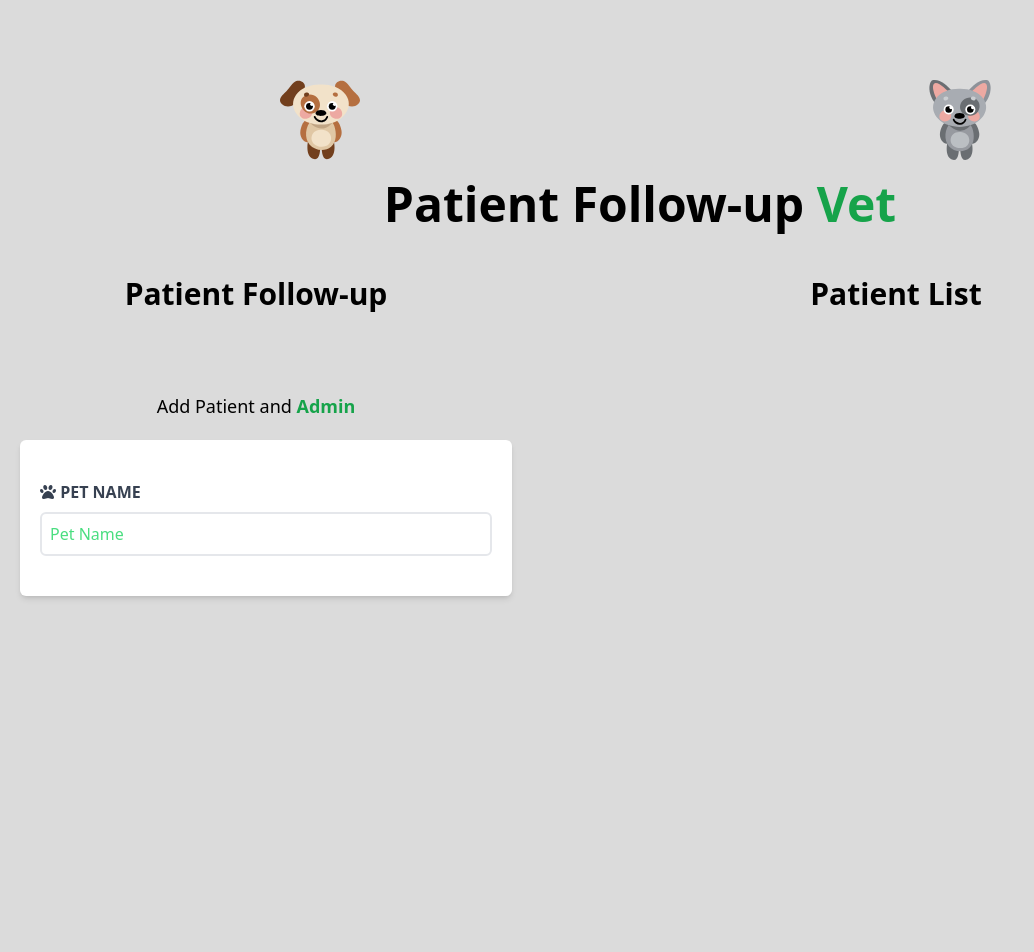
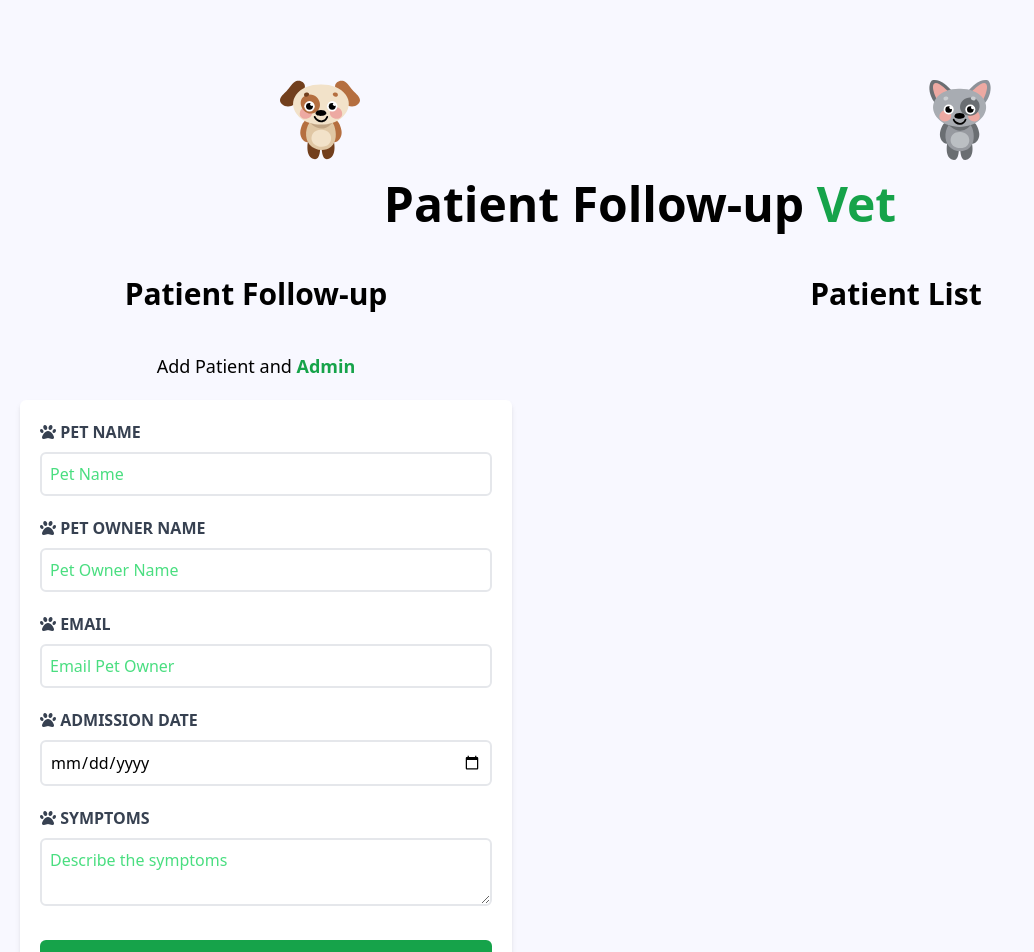
Before and after one commit to ClondonoM/react-tailwind-vet-app, a React (Create React App) app: page / in a window 1280 px wide. Shown: the top 952 px of the page, without its empty margins (0-1034 px from the left). Before the commit the page ends 800 px from the top, so only its background shows below. Built offline with nearby package versions, Linux system fonts and the light colour scheme.

Commit message:
form structure finished

```diff
--- a/src/App.css
+++ b/src/App.css
@@ -1,3 +1,3 @@
 body {
-  background-color: #dbdbdb;
+  background-color: GhostWhite;
 }
--- a/src/components/Form.js
+++ b/src/components/Form.js
@@ -2,11 +2,11 @@ const Form = () => {
   return (
     <div className='md:w-1/2 lg:w-2/5'>
       <h2 className='font-black text-3xl text-center '>Patient Follow-up</h2>
-      <p className='text-lg mt-20 text-center mb-5'>
+      <p className='text-lg mt-10 text-center mb-5'>
         Add Patient and <span className='text-green-600 font-bold '>Admin</span>
       </p>
-      <form className='bg-white shadow-md rounded-md py-10 px-5 ml-5'>
-        <div className=''>
+      <form className='bg-white shadow-md rounded-md py-5 px-5 ml-5 mb-10'>
+        <div className='mb-5'>
           <label
             htmlFor='pet'
             className='block text-gray-700 uppercase font-bold'
@@ -20,6 +20,65 @@ const Form = () => {
             className='border-2 w-full p-2 mt-2 placeholder-green-400 rounded-md'
           />
         </div>
+        <div className='mb-5'>
+          <label
+            htmlFor='petOwner'
+            className='block text-gray-700 uppercase font-bold'
+          >
+            <i class='fa-solid fa-paw'> </i> Pet Owner Name{' '}
+          </label>
+          <input
+            type='text'
+            id='petOwner'
+            placeholder='Pet Owner Name'
+            className='border-2 w-full p-2 mt-2 placeholder-green-400 rounded-md'
+          />
+        </div>
+        <div className='mb-5'>
+          <label
+            htmlFor='email'
+            className='block text-gray-700 uppercase font-bold'
+          >
+            <i class='fa-solid fa-paw'> </i> email{' '}
+          </label>
+          <input
+            type='email'
+            id='email'
+            placeholder='Email Pet Owner'
+            className='border-2 w-full p-2 mt-2 placeholder-green-400 rounded-md'
+          />
+        </div>
+        <div className='mb-5'>
+          <label
+            htmlFor='admissionDate'
+            className='block text-gray-700 uppercase font-bold'
+          >
+            <i class='fa-solid fa-paw'> </i> Admission Date{' '}
+          </label>
+          <input
+            type='date'
+            id='admissionDate'
+            className='border-2 w-full p-2 mt-2  rounded-md'
+          />
+        </div>
+        <div className='mb-5'>
+          <label
+            htmlFor='symptoms'
+            className='block  text-gray-700 uppercase font-bold '
+          >
+            <i class='fa-solid fa-paw'> </i> Symptoms
+          </label>
+          <textarea
+            id='symptoms'
+            className='w-full border-2 p-2 mt-2 height-30 placeholder-green-400 rounded-md'
+            placeholder='Describe the symptoms'
+          ></textarea>
+        </div>
+        <input
+          type='submit'
+          className='bg-green-600 hover:bg-green-700 text-white font-bold p-3 w-full rounded-md mt-2 cursor-pointer transition-colors'
+          value='Add Patient'
+        />
       </form>
     </div>
   );
--- a/src/components/Header.js
+++ b/src/components/Header.js
@@ -4,7 +4,7 @@ import cat from '../assets/cat.svg';
 const Header = () => {
   return (
     <>
-      <div className='container flex mb-5 justify-around '>
+      <div className='container flex mt-1 mb-5 justify-around '>
         <img src={dog} alt='dog.svg' width='80px' />
         <img src={cat} alt='cat.svg' width='80px' />
       </div>
```
